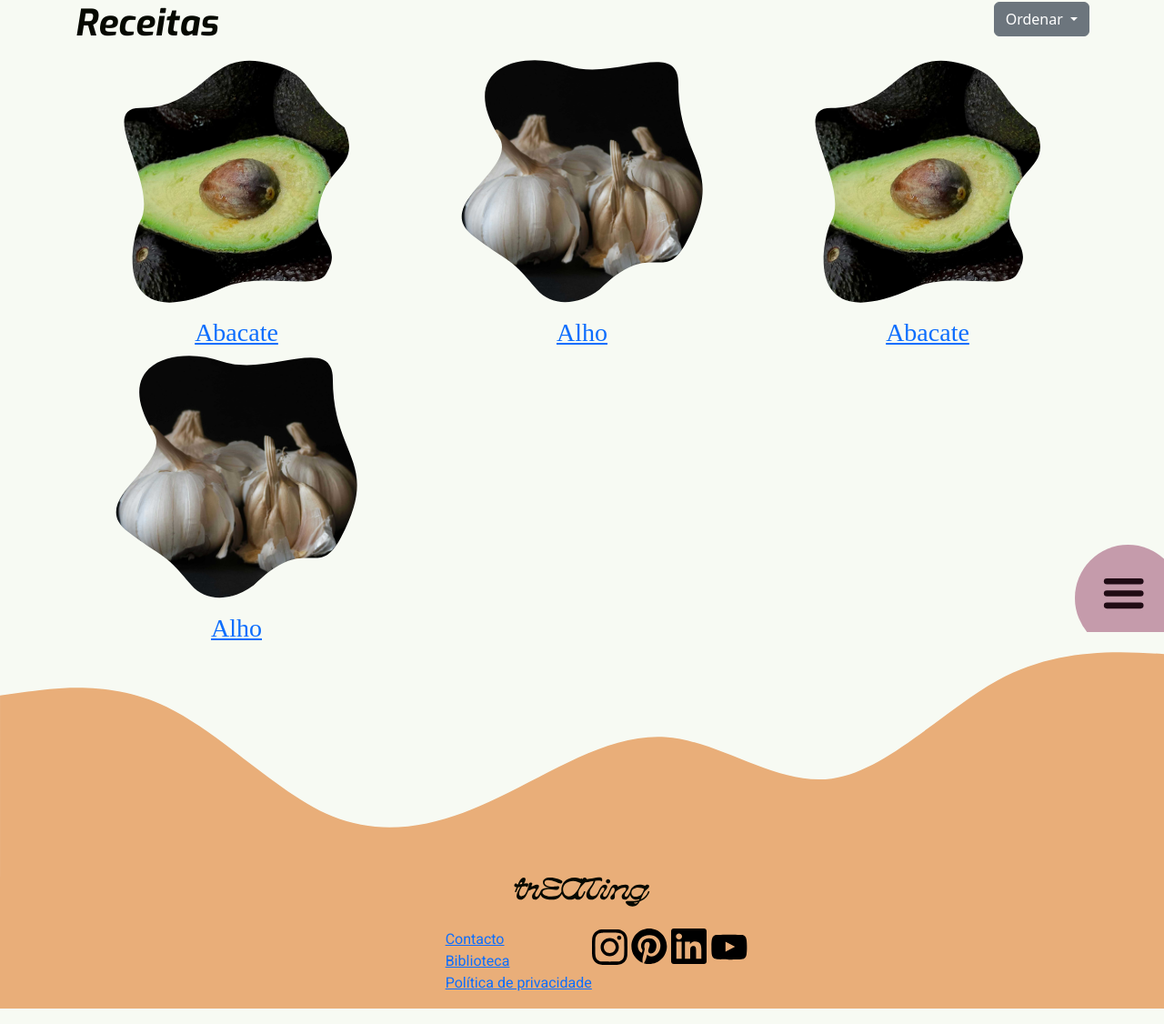
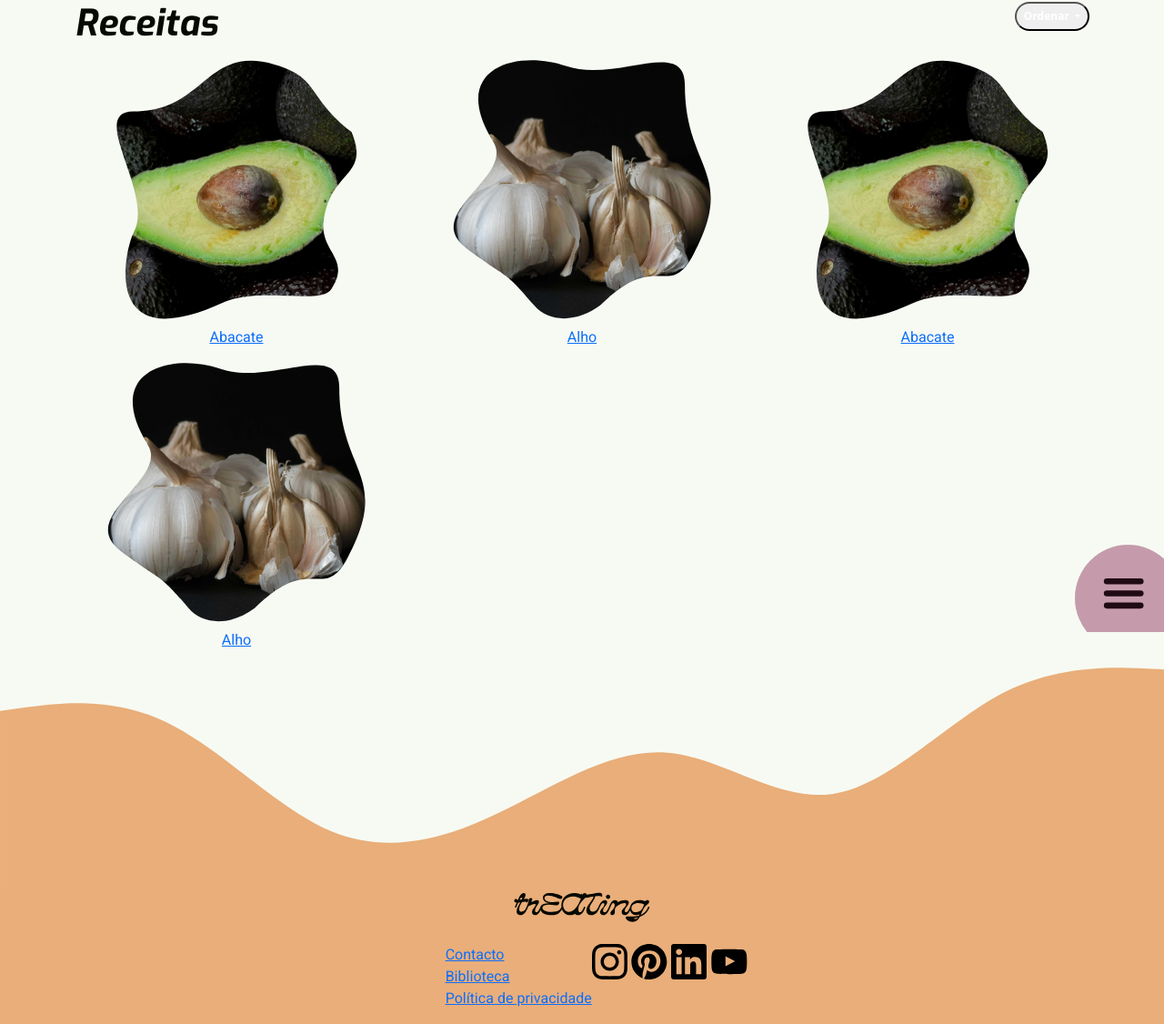
Before and after one commit to CarolinaFH4/treating_website, a PHP site: page /receitas.php in a window 1280 px wide. Shown: the part 105-1231 px from the top of the page at 91% size. Run offline with PHP 8.4, Linux system fonts and the light colour scheme; some web fonts are replaced.

Commit message:
ajustes gerais

```diff
--- a/index.php
+++ b/index.php
@@ -42,7 +42,7 @@
             </div>
           </span>
 
-          <span class="bg-primary-subtle z-n1" style="display:block">
+          <span class="bg-primary z-n1" style="display:block">
             <div class="d-flex flex-column align-items-center">
               <div class="introimgdiv">
                 <img class="introimg justify-content-center" src="./media/elements/recipes.png" alt="various organic dishes">
--- a/receitas.php
+++ b/receitas.php
@@ -41,7 +41,7 @@
       <div class=" d-flex justify-content-between mb-2">
         <h1>Receitas</h1>
           <div class="dropdown">
-            <button class="btn btn-secondary dropdown-toggle" type="button" data-bs-toggle="dropdown" aria-expanded="false">
+            <button class="badge rounded-pill dropdown-toggle p-2 " type="button" data-bs-toggle="dropdown" aria-expanded="false">
               Ordenar
             </button>
             <ul class="dropdown-menu">
@@ -53,39 +53,39 @@
       </div>
 
       <div class="row">
-        <div class="col-6 col-md-4">
+        <div class="p-0 col-6 col-md-4">
           <a href="detalhealimento.php">
             <div class="mask1 overflow-hidden">
               <img src="./media/alimentos/abacate.jpg" alt="Abacate" class="img-fluid">
             </div>
-            <h3 class="mt-3 text-center">Abacate</h3>
+            <p class="mt-2 text-center">Abacate</p>
           </a>
         </div>
 
-        <div class="col-6 col-md-4">
+        <div class="p-0 col-6 col-md-4">
           <a href="detalhealimento.php">
             <div class="mask2 overflow-hidden">
               <img src="./media/alimentos/alho.jpg" alt="Alho" class="img-fluid">
             </div>
-            <h3 class="mt-3 text-center">Alho</h3>
+            <p class="mt-2 text-center">Alho</p>
           </a>
         </div>
 
-        <div class="col-6 col-md-4">
+        <div class="p-0 col-6 col-md-4">
           <a href="detalhealimento.php">
             <div class="mask1 overflow-hidden">
               <img src="./media/alimentos/abacate.jpg" alt="Abacate" class="img-fluid">
             </div>
-            <h3 class="mt-3 text-center">Abacate</h3>
+            <p class="mt-2 text-center">Abacate</p>
           </a>
         </div>
 
-        <div class="col-6 col-md-4">
+        <div class="p-0 col-6 col-md-4">
           <a href="detalhealimento.php">
             <div class="mask2 overflow-hidden">
               <img src="./media/alimentos/alho.jpg" alt="Alho" class="img-fluid">
             </div>
-            <h3 class="mt-3 text-center">Alho</h3>
+            <p class="mt-2 text-center">Alho</p>
           </a>
         </div>
       </div>
```
Also changed, not shown: alimentos.php (+8 -8 lines), comunidade.php (+8 -8 lines). Lines whose indentation alone changed are shown as unchanged.
